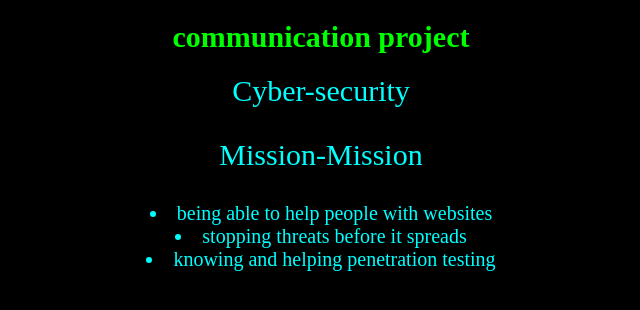
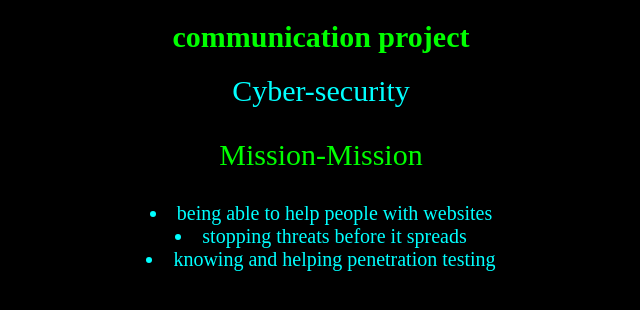
Before and after one commit to admin505admin505/communication-project, a PHP site: page / in a window 1280 px wide. Shown: the top 310 px of the page, without its empty margins (319-959 px from the left). Run offline with PHP 8.4, Linux system fonts and the light colour scheme.

Commit message:
Update style.css

```diff
--- a/style.css
+++ b/style.css
@@ -18,6 +18,10 @@ header{
   font-size:30px;
 }
 
+p{
+  color:lime;
+  font-size:30;
+}
 h1{
   color:lime;
   text-align:center;
```
